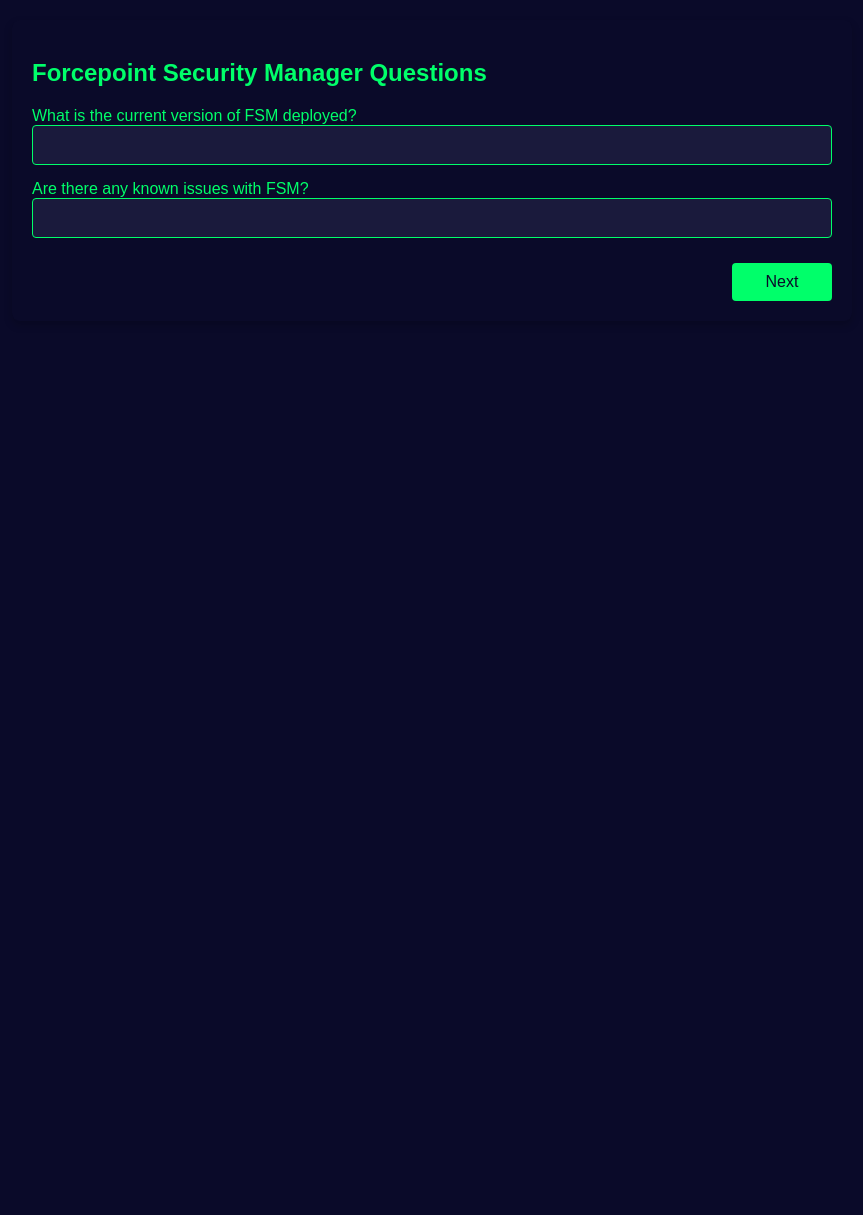
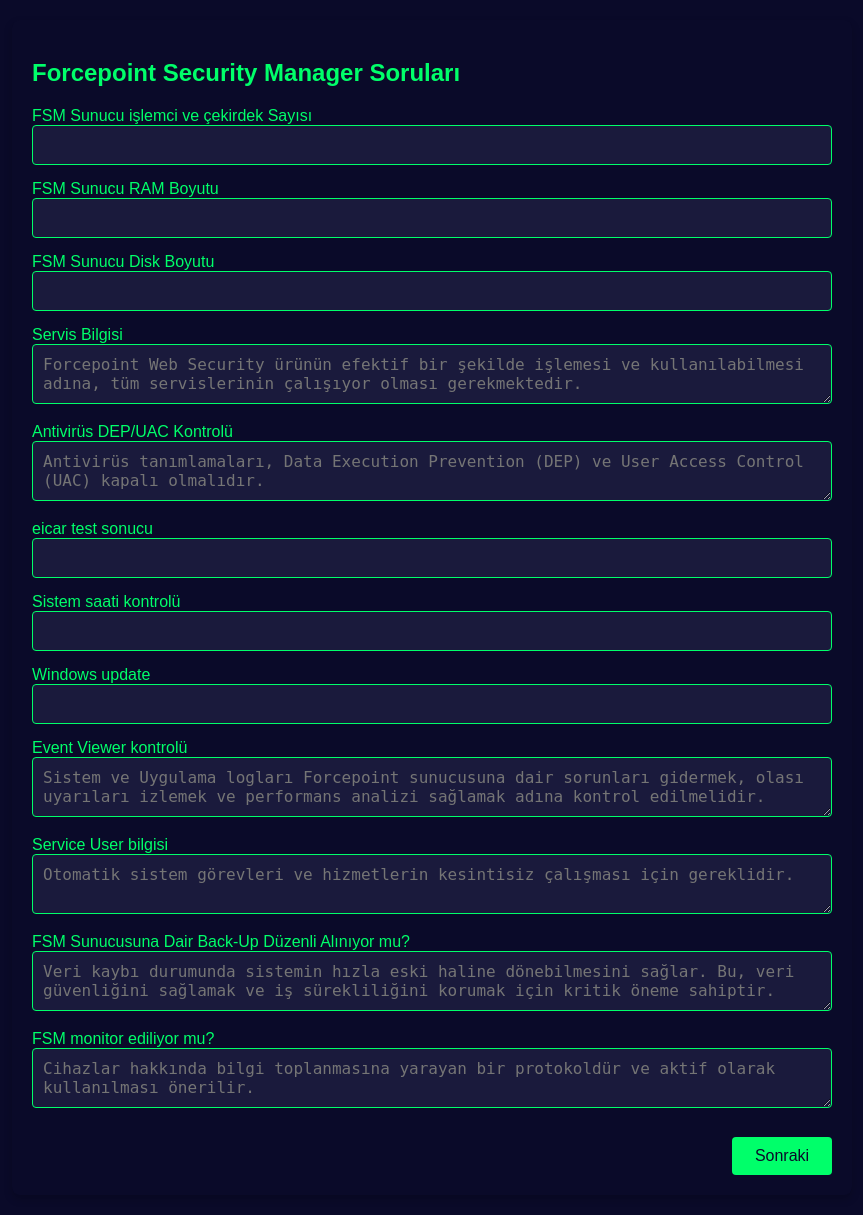
Before and after one commit to hyasarsoy/Forcepoint-Report, a Flask app: template templates/questions_fsm.html in a window 1280 px wide. Shown: the part 67-1282 px from the top of the page, without its empty margins (208-1071 px from the left). Before the commit the page ends 368 px from the top, so only its background shows below. Run offline with Flask 3, Linux system fonts and the light colour scheme; the template is opened without the code that fills it, so the values that code supplies are empty.

Commit message:
questions_fsm

```diff
--- a/templates/questions_fsm.html
+++ b/templates/questions_fsm.html
@@ -1,15 +1,55 @@
 {% extends "base.html" %}
 {% block content %}
-<h2>Forcepoint Security Manager Questions</h2>
+<h2>Forcepoint Security Manager Soruları</h2>
 <form method="POST">
     <div>
-        <label for="fsm_q1">What is the current version of FSM deployed?</label>
-        <input type="text" name="fsm_q1" required>
+        <label for="fsm_cpu_cores">FSM Sunucu işlemci ve çekirdek Sayısı</label>
+        <input type="text" name="fsm_cpu_cores" required>
     </div>
     <div>
-        <label for="fsm_q2">Are there any known issues with FSM?</label>
-        <input type="text" name="fsm_q2">
+        <label for="fsm_ram_size">FSM Sunucu RAM Boyutu</label>
+        <input type="text" name="fsm_ram_size" required>
     </div>
-    <button type="submit">Next</button>
+    <div>
+        <label for="fsm_disk_size">FSM Sunucu Disk Boyutu</label>
+        <input type="text" name="fsm_disk_size" required>
+    </div>
+    <div>
+        <label for="service_info">Servis Bilgisi</label>
+        <textarea name="service_info" placeholder="Forcepoint Web Security ürünün efektif bir şekilde işlemesi ve kullanılabilmesi adına, tüm servislerinin çalışıyor olması gerekmektedir." required></textarea>
+    </div>
+    <div>
+        <label for="dep_uac_check">Antivirüs DEP/UAC Kontrolü</label>
+        <textarea name="dep_uac_check" placeholder="Antivirüs tanımlamaları, Data Execution Prevention (DEP) ve User Access Control (UAC) kapalı olmalıdır." required></textarea>
+    </div>
+    <div>
+        <label for="eicar_test_result">eicar test sonucu</label>
+        <input type="text" name="eicar_test_result" required>
+    </div>
+    <div>
+        <label for="system_time_check">Sistem saati kontrolü</label>
+        <input type="text" name="system_time_check" required>
+    </div>
+    <div>
+        <label for="windows_update">Windows update</label>
+        <input type="text" name="windows_update" required>
+    </div>
+    <div>
+        <label for="event_viewer_check">Event Viewer kontrolü</label>
+        <textarea name="event_viewer_check" placeholder="Sistem ve Uygulama logları Forcepoint sunucusuna dair sorunları gidermek, olası uyarıları izlemek ve performans analizi sağlamak adına kontrol edilmelidir." required></textarea>
+    </div>
+    <div>
+        <label for="service_user_info">Service User bilgisi</label>
+        <textarea name="service_user_info" placeholder="Otomatik sistem görevleri ve hizmetlerin kesintisiz çalışması için gereklidir." required></textarea>
+    </div>
+    <div>
+        <label for="backup_check">FSM Sunucusuna Dair Back-Up Düzenli Alınıyor mu?</label>
+        <textarea name="backup_check" placeholder="Veri kaybı durumunda sistemin hızla eski haline dönebilmesini sağlar. Bu, veri güvenliğini sağlamak ve iş sürekliliğini korumak için kritik öneme sahiptir." required></textarea>
+    </div>
+    <div>
+        <label for="monitoring">FSM monitor ediliyor mu?</label>
+        <textarea name="monitoring" placeholder="Cihazlar hakkında bilgi toplanmasına yarayan bir protokoldür ve aktif olarak kullanılması önerilir." required></textarea>
+    </div>
+    <button type="submit">Sonraki</button>
 </form>
 {% endblock %}
```
